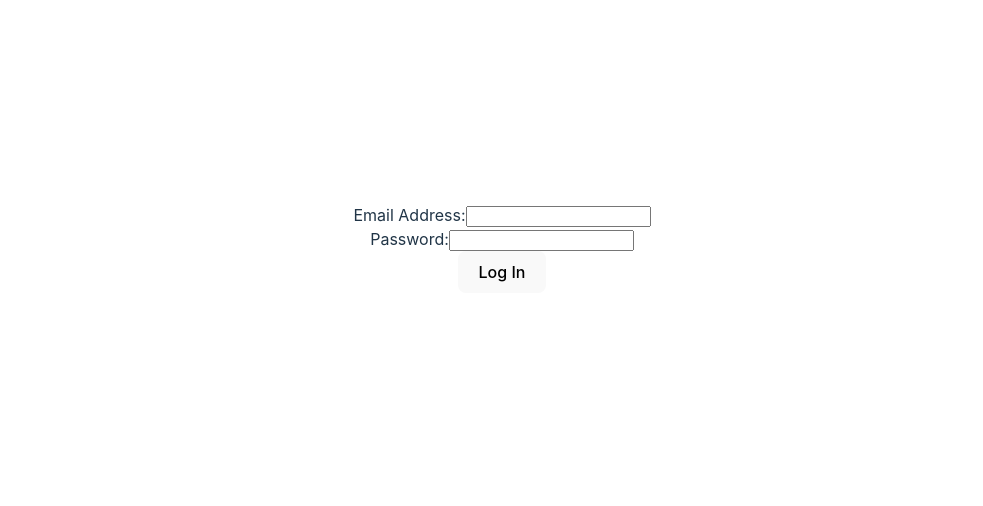
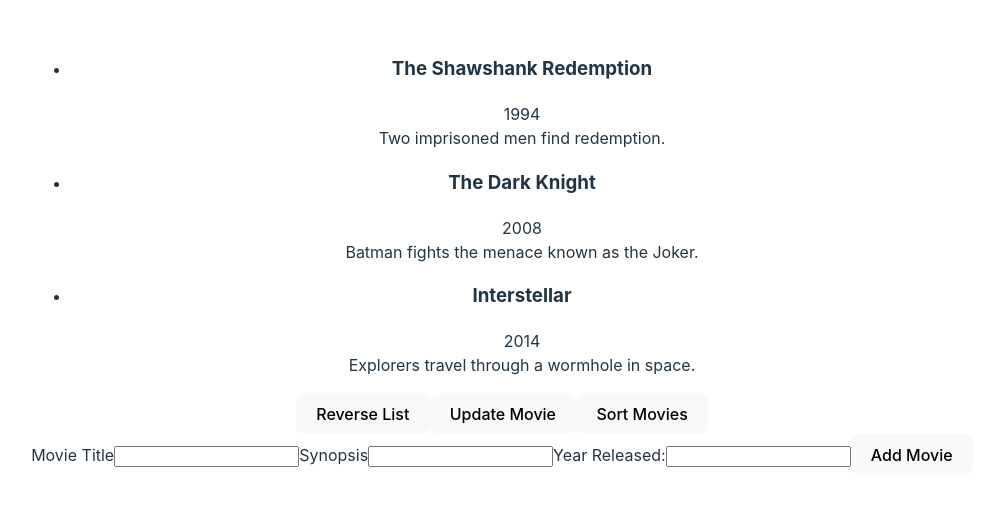
Before and after one commit to CDChamberlin/Module-6, a React (Vite) app in the folder Classwork/first-react-app/: page / in a window 1280 px wide. Shown: the part 144-650 px from the top of the page, without its empty margins (138-1121 px from the left). Built offline with nearby package versions, Linux system fonts and the light colour scheme.

Commit message:
Controlled and Uncontrolled Componets

```diff
--- a/Classwork/first-react-app/src/App.jsx
+++ b/Classwork/first-react-app/src/App.jsx
@@ -15,6 +15,7 @@ import BirthdayTranslator from "./components/BirthdayTranslator";
 import Weather from "./components/Weather";
 import Movie from "./components/Movie";
 import LoginForm from "./components/LoginForm";
+import AddMovieForm from "./components/AddMovieForm";
 
 function App() {
   const [count, setCount] = useState(0);
@@ -93,12 +94,13 @@ function App() {
         <FullName first="Elon" last="Musk" />
       </Callout> */}
 
-      {/* <MoviesList /> */}
+      <MoviesList />
       {/* <MoodChanger />
       <BirthdayTranslator /> */}
       {/* <Weather />
       <Movie /> */}
-      <LoginForm />
+      {/* <LoginForm /> */}
+
     </>
   );
 }
--- /dev/null
+++ b/Classwork/first-react-app/src/components/AddMovieForm.jsx
@@ -0,0 +1,26 @@
+import { useState } from "react";
+
+function AddMovieForm({onAddMovie}){
+    const [title, setTitle] = useState('')
+    const [year, setYear] = useState('')
+    const handleSubmit = (e) => {
+        e.preventDefault();
+        onAddMovie({title, year})
+    }
+    return(
+        <div>
+            <form onSubmit={handleSubmit}>
+                <label>Movie Title
+                    <input type="text" name="title" value={title} onChange={(e) => setTitle(e.target.value)} />
+                </label>
+                <label>Year Released:
+                    <input type="number" name="year" value={year}
+                    onChange={(e) => setYear(e.target.value)}/>
+                </label>
+                <button>Add Movie</button>
+
+            </form>
+        </div>
+    )
+}
+export default AddMovieForm
--- /dev/null
+++ b/Classwork/first-react-app/src/components/AddMovieFormUncontrolled.jsx
@@ -0,0 +1,27 @@
+
+function AddMovieFormUncontrolled({onAddMovie}){
+
+    const handleSubmit = (e) => {
+        e.preventDefault();
+        const data = new FormData(e.target)
+        onAddMovie(Object.fromEntries(data));
+    }
+    return(
+        <div>
+            <form onSubmit={handleSubmit}>
+                <label>Movie Title
+                    <input type="text" name="title" />
+                </label>
+                <label>Synopsis
+                    <input type="text" name="synopsis" />
+                </label>
+                <label>Year Released:
+                    <input type="number" name="year" />
+                </label>
+                <button>Add Movie</button>
+
+            </form>
+        </div>
+    )
+}
+export default AddMovieFormUncontrolled
--- a/Classwork/first-react-app/src/components/MoviesList.jsx
+++ b/Classwork/first-react-app/src/components/MoviesList.jsx
@@ -1,5 +1,6 @@
 import { useState } from "react";
-
+import Movie from "./Movie";
+import AddMovieFormUncontrolled from "./AddMovieFormUncontrolled";
 function MoviesList(props) {
   const movies = [
     {
@@ -50,6 +51,11 @@ function MoviesList(props) {
     newMovies.sort((a, b) => a.title.localeCompare(b.title))
     setCurrentMovies(newMovies)
   }
+  const handleAddMovie = (newMovie) => {
+    newMovie.id = currentMovies.length + 1; // unreliable but succinct
+    setCurrentMovies([...currentMovies, newMovie])
+   }
+
 
   return (
     <div className="MoviesList">
@@ -57,6 +63,7 @@ function MoviesList(props) {
       <button onClick={handleReverseMovies}>Reverse List</button>
       <button onClick={() => handleUpdateMovie(1)}>Update Movie</button>
       <button onClick={() => handleSortMovies}>Sort Movies</button>
+      <AddMovieFormUncontrolled onAddMovie={handleAddMovie}/>
     </div>
   );
 }
```
